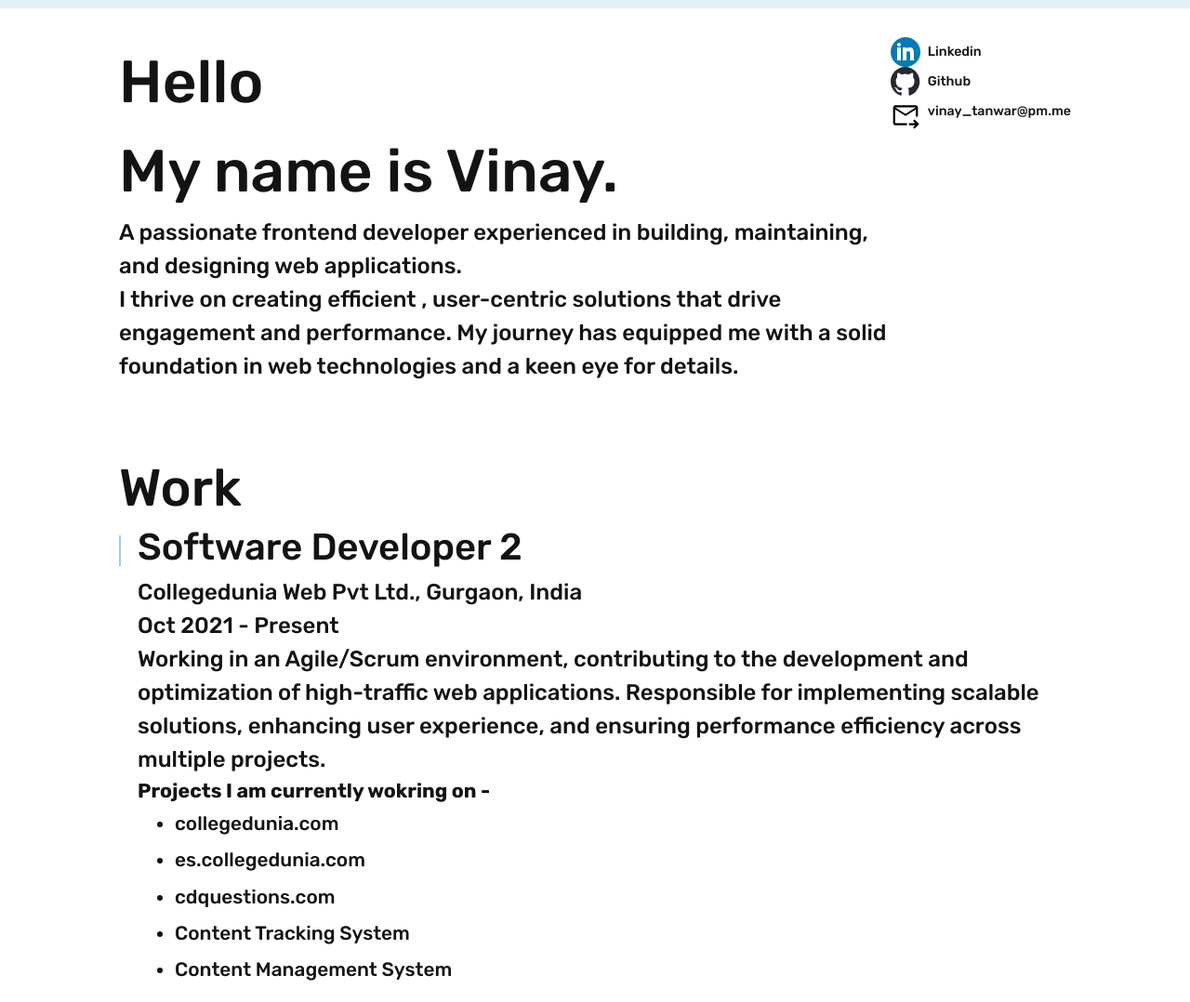
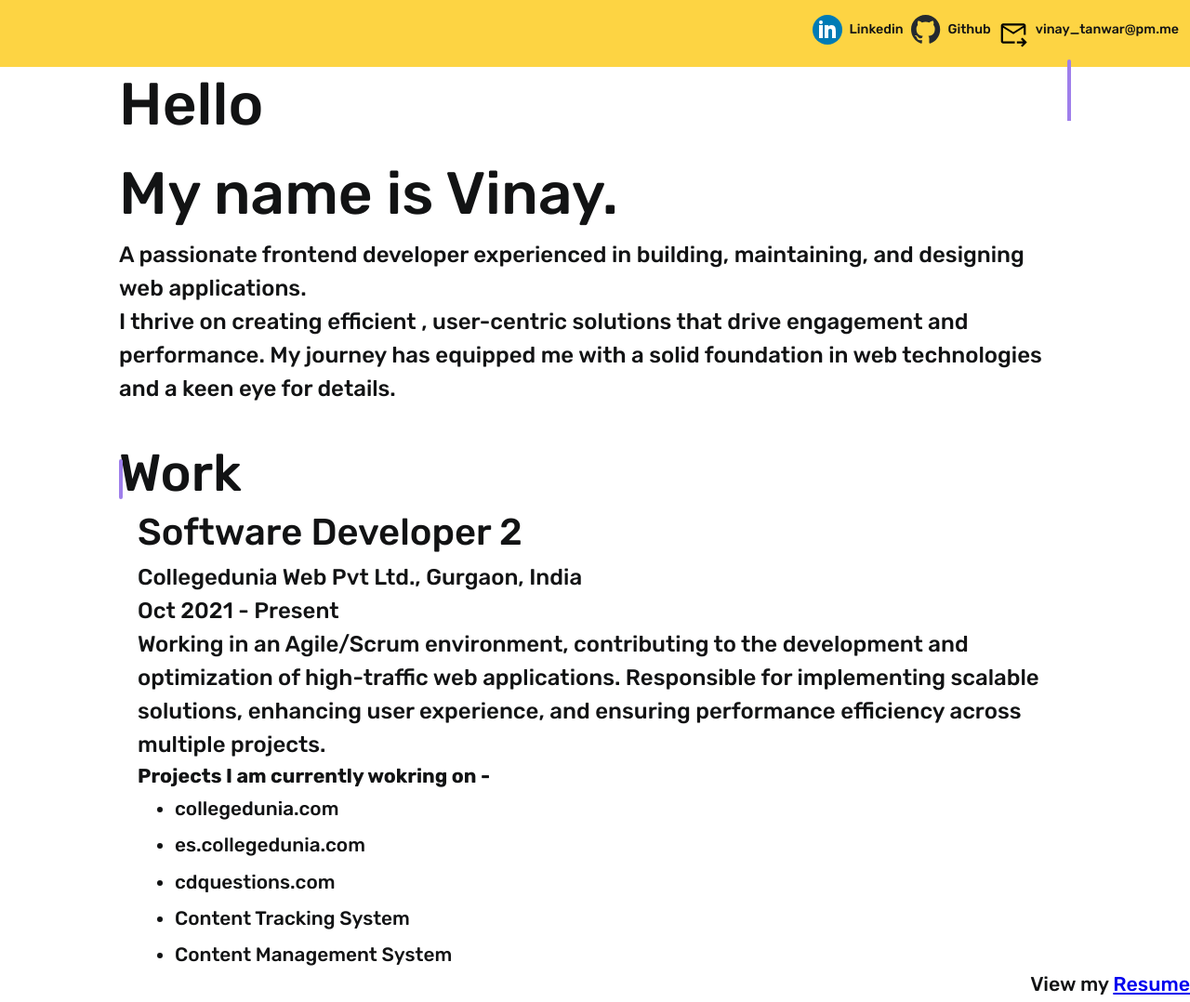
Before and after one commit to meivinay/portfolio, a plain HTML site: page index.html in a window 1280 px wide. Shown: the top 1078 px of the page at 93% size. Drawn offline with Linux system fonts and the light colour scheme.

Commit message:
new design initial commit

```diff
--- a/animations.css
+++ b/animations.css
@@ -6,9 +6,15 @@
     }
   }
   @keyframes scaleToTopAndfadeToTop {
+    from {
+      scale: 1;
+      perspective: 0px;
+      opacity: 1;
+    }
     to {
       scale: 1.5;
       opacity: 0.1;
+      perspective: 800px;
     }
   }
   @keyframes fadeToRight {
@@ -47,6 +53,37 @@
       bottom: 0%;
     }
   }
+  @keyframes experineceLineFirstPage {
+    from {
+      top: 0%;
+      bottom: 84%;
+    }
+    to {
+      top: 0%;
+      bottom: 8%;
+    }
+  }
+  @keyframes bottomLine {
+    0% {
+      left: 96%;
+    }
+    1% {
+      clip-path: inset(0px 0px 0px 0px);
+    }
+    100% {
+      left: 0%;
+      clip-path: inset(0px 0px 0px 0px);
+    }
+  }
+  @keyframes curveAnimate {
+    0% {
+      clip-path: inset(0px 0px var(--curve-size) 0px);
+    }
+
+    100% {
+      clip-path: inset(0px 0px 0px 0px);
+    }
+  }
   html {
     scroll-timeline-name: --root-scroll;
   }
@@ -58,19 +95,35 @@
   .overlay {
     animation: expandOverlay both;
     animation-timeline: --root-scroll;
-    animation-range: 0% 70%;
+    animation-range: 0% 20%;
   }
   .first-page {
     .first-page__description {
-      animation: fadeToTop;
-      animation-timeline: --root-scroll;
-      animation-range: 0% 100%;
+      /* animation: scaleToTopAndfadeToTop both; */
+      /* animation-timeline: --root-scroll; */
+      /* animation-range: 0% 100%; */
     }
+
     .h1,
     .h2 {
-      animation: fadeToTop both;
+      /* animation: scaleToTopAndfadeToTop both; */
+      /* animation-timeline: --root-scroll; */
+      /* animation-range: 0% 50%; */
+    }
+    .first-page__experience-line {
+      animation: experineceLineFirstPage both;
       animation-timeline: --root-scroll;
-      animation-range: 0% 50%;
+      animation-range: 0% 15%;
+    }
+    .first-page__curve {
+      animation: curveAnimate both;
+      animation-timeline: --root-scroll;
+      animation-range: 12% 31%;
+    }
+    .first-page__bottom-line {
+      animation: bottomLine both;
+      animation-timeline: --root-scroll;
+      animation-range: 27% 37%;
     }
   }
   .socials-links:nth-child(1) {
--- a/index.html
+++ b/index.html
@@ -19,33 +19,7 @@
 </head>
 
 <body>
-  <section class="first-page">
-    <div class="first-page__item">
-      <h1 class="page-title h1">
-        <span>Hello</span>
-        <br />
-        <span>My name is Vinay.</span>
-      </h1>
-      <p class="first-page__description">
-        A passionate frontend developer
-        experienced in building, maintaining, and designing web
-        applications.
-      </p>
-      <p class="first-page__description">
-        I thrive on creating
-        <span class="transition-underline"> efficient </span>,
-        <span class="transition-underline">user-centric</span>
-        solutions that drive
-        <span class="transition-underline">engagement</span>
-        and
-        <span class="transition-underline">performance</span>. My journey has
-        equipped me with a solid foundation in web technologies and a keen eye
-        for details.
-      </p>
-
-      <div class="overlay"></div>
-    </div>
-    <div class="first-page__socials">
+  <div class="header flex align-end justify-end">
     <a class="socials-links primary-black" target="_blank" ref="noreferrer"
       href="https://www.linkedin.com/in/vinaytanwar96/">
       <i class="icon">
@@ -78,12 +52,43 @@
       vinay_tanwar@pm.me
     </a>
   </div>
+
+  <section class="first-page">
+    <div class="first-page__item relative">
+      <h1 class="page-title h1">
+        <span>Hello</span>
+        <br />
+        <span>My name is Vinay.</span>
+      </h1>
+      <p class="first-page__description">
+        A passionate frontend developer
+        experienced in building, maintaining, and designing web
+        applications.
+      </p>
+      <p class="first-page__description">
+        I thrive on creating
+        <span class="transition-underline"> efficient </span>,
+        <span class="transition-underline">user-centric</span>
+        solutions that drive
+        <span class="transition-underline">engagement</span>
+        and
+        <span class="transition-underline">performance</span>. My journey has
+        equipped me with a solid foundation in web technologies and a keen eye
+        for details.
+      </p>
+      <div class="first-page__experience-line absolute right-0 rounded-top"></div>
+      <!-- <div class="box__curve absolute right-0 bottom-0"></div> -->
+      <div class="first-page__curve absolute right-0 bottom-0 flex"></div>
+      <div class="first-page__bottom-line absolute bottom-0"></div>
+    </div>
+  <div class="overlay absolute"></div>
+
   </section>
-  <section class="work-experience mx-auto flex flex-column items-center">
-    <div>
+  <section class="work-experience mx-auto flex flex-column items-center ">
+    <div class="relative">
       <h2 class="h2 work-experience__section-name">Work</h2>
-      <div class="work-experience__item-wrapper flex relative">
-        <div class="work-experience__item-line absolute"></div>
+      <div class="work-experience__item-wrapper flex">
+
         <div class="work-experience__item">
           <h2 class="h2 work-experience__item-title">Software Developer 2</h2>
           <p class="p work-experience__item-company">
@@ -130,6 +135,7 @@
           </ul>
         </div>
       </div>
+      <div class="work-experience__item-line absolute left-0 rounded"></div>
     </div>
   </section>
   <section class="contact-section flex">
--- a/styles.css
+++ b/styles.css
@@ -17,10 +17,20 @@ body {
   font-size: 4.5em;
 }
 .first-page,
-.work-experience,
-.contact-section {
-  padding: 5vh 10vw;
+.work-experience {
+  padding-inline: 10vw;
 }
+
+.first-page {
+  /* margin-bottom: var(--about-margin-bottom); */
+}
+.first-page__item {
+  padding-bottom: 5vh;
+}
+.work-experience {
+  /* margin-top: var(--about-margin-bottom); */
+}
+
 .first-page {
   position: relative;
   display: flex;
@@ -50,12 +60,6 @@ a.socials-links:hover {
 .first-page__description {
   opacity: 1;
 }
-.first-page .icon {
-  --size: 32px;
-  display: inline-block;
-  height: var(--size);
-  width: var(--size);
-}
 
 .overlay {
   position: absolute;
@@ -81,7 +85,7 @@ a.socials-links:hover {
   /* right: calc(100% - 0.9ch); */
   bottom: 0%;
   /* animation: collapseOut 200ms ease-in-out ; */
-  background-color: var(--primary-blue);
+  background-color: var(--highlight-color);
 }
 
 .transition-underline:hover::before {
@@ -115,11 +119,12 @@ a.socials-links:hover {
     }
   }
 }
+
 .work-experience__item-line {
   margin-right: 24px;
   margin-bottom: 30px;
   margin-top: 4px;
-  border: 1px solid var(--primary-blue);
+  border: var(--experience-line-width) solid var(--experience-line-color);
 }
 .work-experience__item {
   margin-left: 20px;
@@ -133,3 +138,43 @@ a.socials-links:hover {
   row-gap: 8px;
   margin-top: 4px;
 }
+.header {
+  padding-block: 16px;
+  padding-inline: 12px;
+  background-color: var(--overlay-background);
+  gap: 8px;
+}
+.header .icon {
+  --size: 32px;
+  display: inline-block;
+  height: var(--size);
+  width: var(--size);
+}
+.first-page__experience-line {
+  border: var(--experience-line-width) solid var(--experience-line-color);
+}
+.box__curve {
+  /* height: var(--curve-size);
+  width: var(--curve-size);
+  background-color: var(--overlay-background); */
+}
+.first-page__curve {
+  height: var(--curve-size);
+  width: var(--curve-size);
+  border-bottom-right-radius: var(--super-large-value);
+
+  border-right: calc(var(--experience-line-width) * 2) solid
+    var(--experience-line-color);
+  border-bottom: calc(var(--experience-line-width) * 2) solid
+    var(--experience-line-color);
+  /* bottom: calc(0% - var(--about-margin-bottom)); */
+  /* box-shadow: 14px 10px 0px 17px var(--overlay-background); */
+  z-index: 1;
+}
+
+.first-page__bottom-line {
+  border: var(--experience-line-width) solid var(--experience-line-color);
+  /* bottom: calc(0px - var(--about-margin-bottom)); */
+  clip-path: inset(0px 0px calc(0px + var(--super-large-value)) 0px);
+  right: 4%;
+}
--- a/utility_styles.css
+++ b/utility_styles.css
@@ -23,3 +23,32 @@
 .absolute {
   position: absolute;
 }
+
+.align-end {
+  align-items: flex-end;
+}
+.justify-end {
+  justify-content: flex-end;
+}
+
+.right-0 {
+  right: 0;
+}
+.top-0 {
+  top: 0;
+}
+.left-0 {
+  left: 0;
+}
+.bottom-0 {
+  bottom: 0;
+}
+.rounded {
+  border-radius: 0.25rem;
+}
+
+.rounded-top {
+  --value: 0.25rem;
+  border-top-left-radius: var(--value);
+  border-top-right-radius: var(--value);
+}
--- a/variables.css
+++ b/variables.css
@@ -2,5 +2,12 @@
   --primary-white: #ffffff;
   --primary-black: #121314;
   --primary-blue: #9fcae5;
-  --overlay-background: #e2eff7;
+  --overlay-background: #fdd443;
+  --primary-purple: #9f7feb;
+  --experience-line-color: var(--primary-purple);
+  --experience-line-width: 2px;
+  --highlight-color: var(--primary-purple);
+  --super-large-value: 10000px;
+  --curve-size: 50px;
+  --about-margin-bottom: 16px;
 }
```
Lines whose indentation alone changed are shown as unchanged.
